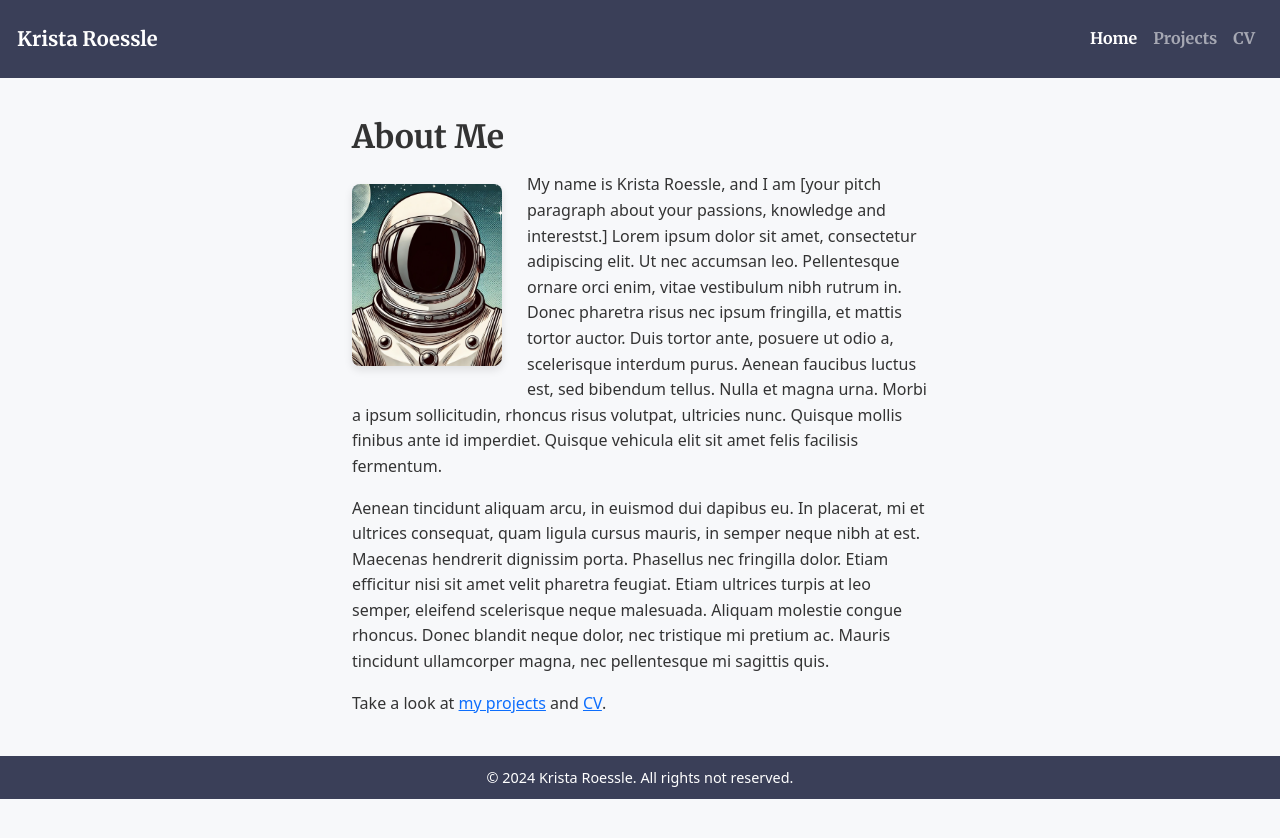
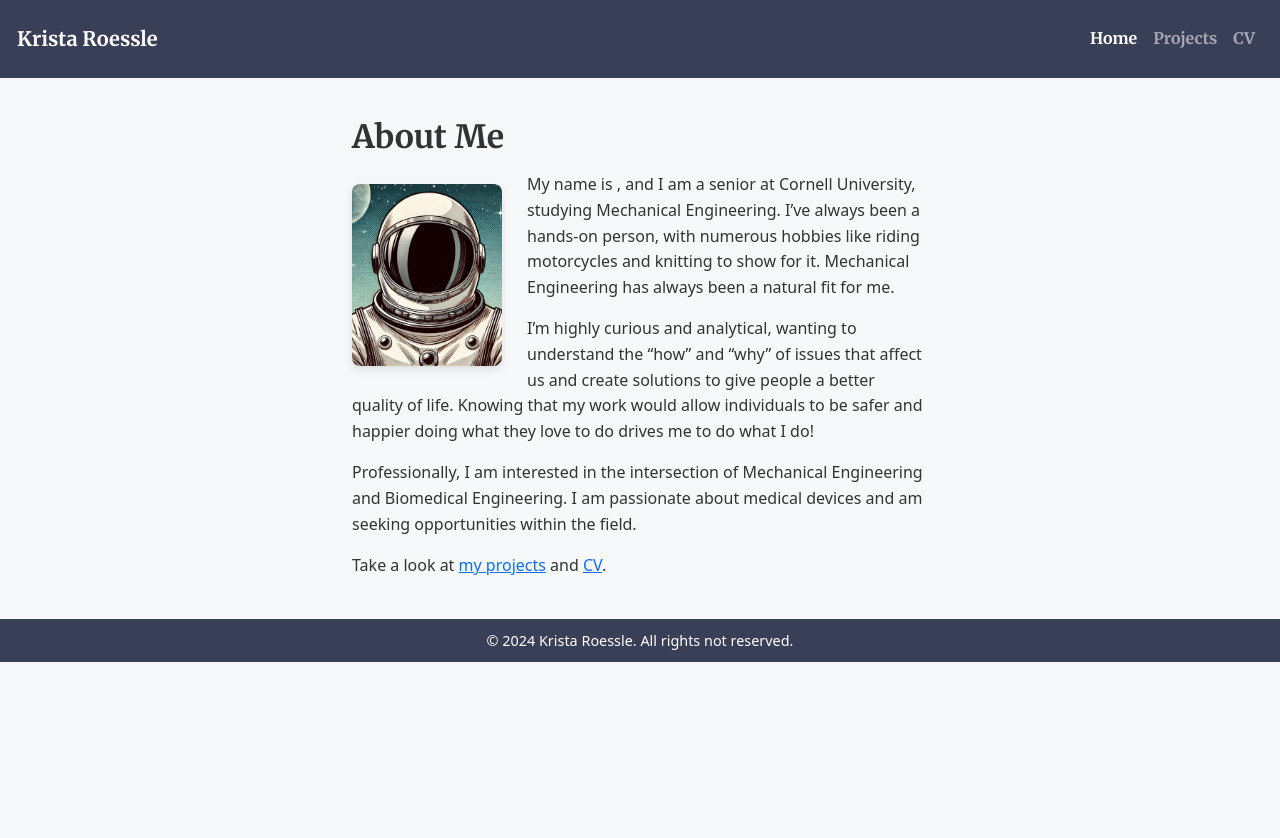
Before and after one commit to Cornell-MAE-UG/portfolio-kqr3-cornell, a Jekyll site: the page built from index.md, in a window 1280 px wide. Shown: the top 838 px of the page. Built offline with Jekyll 4.4.1, drawn with Linux system fonts in a browser that asks for light colours.

Commit message:
Update index.md
updated

```diff
--- a/index.md
+++ b/index.md
@@ -1,6 +1,6 @@
 ---
 layout: default
-title: <Your Name>
+title: <Krista Roessle>
 ---
 
 ## About Me
@@ -9,8 +9,10 @@ title: <Your Name>
 ![Profile Picture](assets/images/profile-pic.jpg){: class="profile-image"}
 
 
-My name is {{ site.name }}, and I am [your pitch paragraph about your passions, knowledge and interestst.] Lorem ipsum dolor sit amet, consectetur adipiscing elit. Ut nec accumsan leo. Pellentesque ornare orci enim, vitae vestibulum nibh rutrum in. Donec pharetra risus nec ipsum fringilla, et mattis tortor auctor. Duis tortor ante, posuere ut odio a, scelerisque interdum purus. Aenean faucibus luctus est, sed bibendum tellus. Nulla et magna urna. Morbi a ipsum sollicitudin, rhoncus risus volutpat, ultricies nunc. Quisque mollis finibus ante id imperdiet. Quisque vehicula elit sit amet felis facilisis fermentum.
+My name is {{ Krista Roessle }}, and I am a senior at Cornell University, studying Mechanical Engineering. I've always been a hands-on person, with numerous hobbies like riding motorcycles and knitting to show for it. Mechanical Engineering has always been a natural fit for me.
 
-Aenean tincidunt aliquam arcu, in euismod dui dapibus eu. In placerat, mi et ultrices consequat, quam ligula cursus mauris, in semper neque nibh at est. Maecenas hendrerit dignissim porta. Phasellus nec fringilla dolor. Etiam efficitur nisi sit amet velit pharetra feugiat. Etiam ultrices turpis at leo semper, eleifend scelerisque neque malesuada. Aliquam molestie congue rhoncus. Donec blandit neque dolor, nec tristique mi pretium ac. Mauris tincidunt ullamcorper magna, nec pellentesque mi sagittis quis.
+I'm highly curious and analytical, wanting to understand the "how" and "why" of issues that affect us and create solutions to give people a better quality of life. Knowing that my work would allow individuals to be safer and happier doing what they love to do drives me to do what I do!
+
+Professionally, I am interested in the intersection of Mechanical Engineering and Biomedical Engineering. I am passionate about medical devices and am seeking opportunities within the field.
 
 Take a look at <a href="{{ "/projects/" | relative_url }}">my projects</a> and <a href="{{ "/cv/" | relative_url }}">CV</a>.
```
